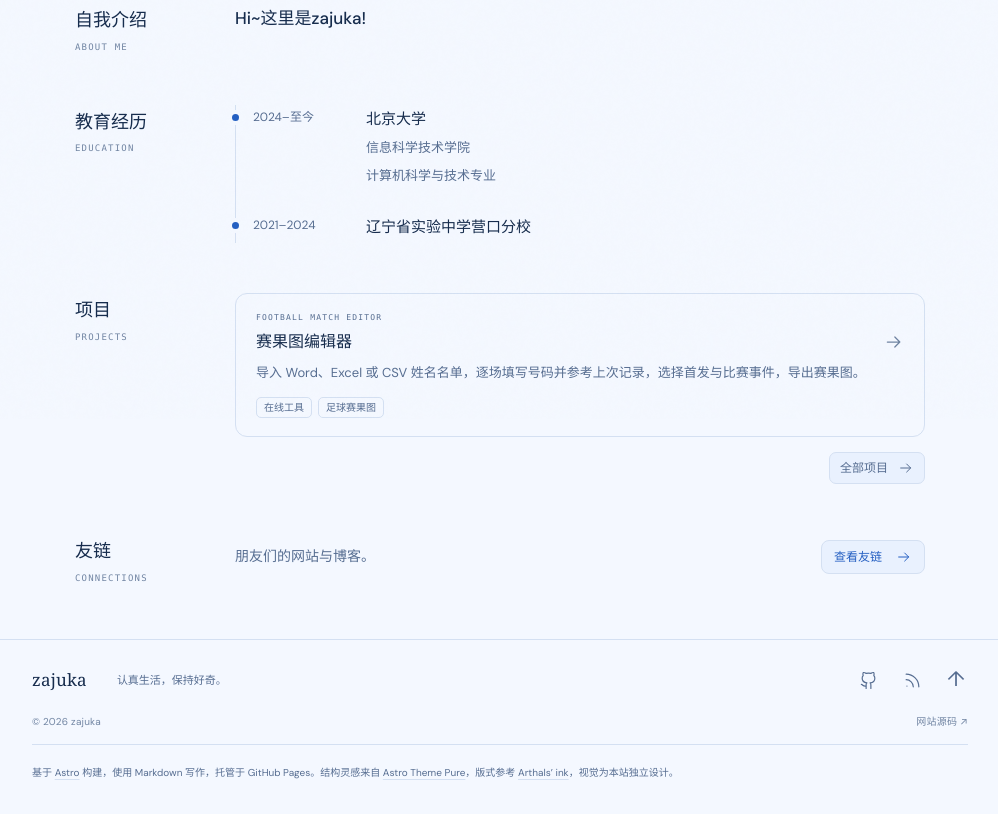
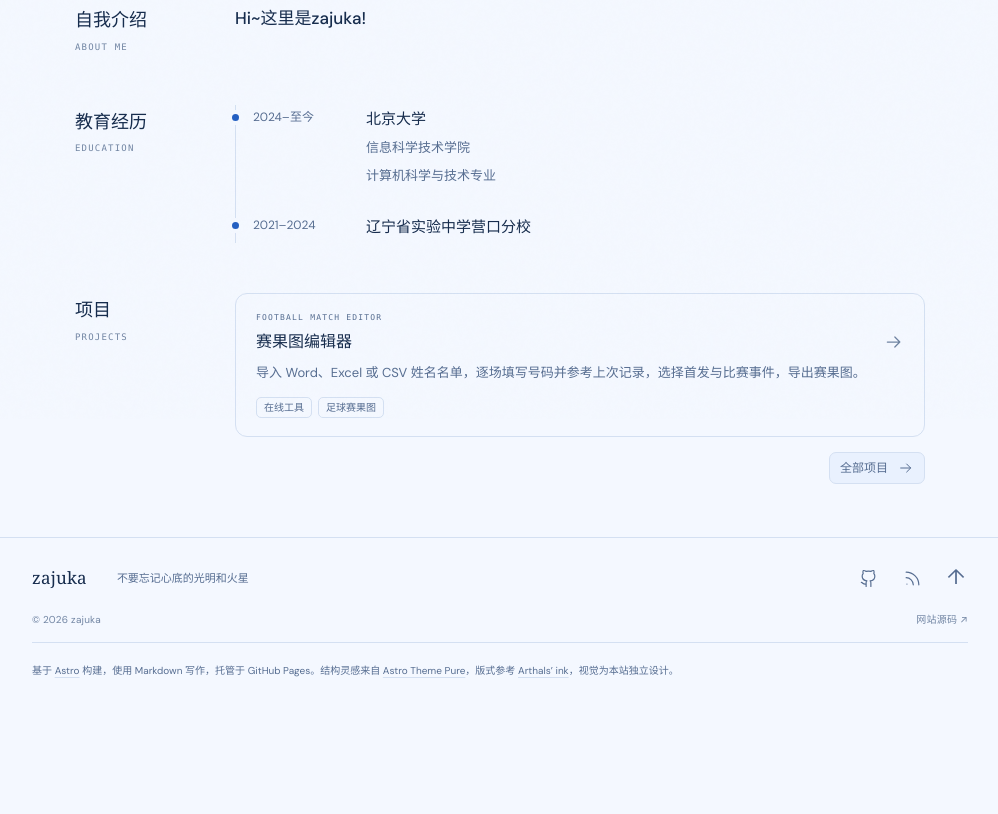
Before and after one commit to zajuak/zajuak.github.io, an Astro site: page / in a window 1280 px wide. Shown: the part 381-1195 px from the top of the page, without its empty margins (140-1138 px from the left). After the commit the page ends 1093 px from the top, so only its background shows below. Built offline with nearby package versions, Linux system fonts and the light colour scheme; Astro itself is replaced by a stand-in of ours.

Commit message:
content: remove homepage friends section and update footer motto

```diff
--- a/src/layouts/Base.astro
+++ b/src/layouts/Base.astro
@@ -33,7 +33,7 @@ const nav = [{label:'首页',key:'home',href:''},{label:'手记',key:'notes',hre
       <div class="header-actions"><button class="search-trigger" data-open-search aria-label="搜索文章"><Icon name="search" size={18}/><span>搜索</span><kbd>⌘ K</kbd></button><span class="action-divider"></span><button id="theme-toggle" class="icon-button" aria-label="切换深色模式"><span class="theme-moon"><Icon name="moon" size={19}/></span><span class="theme-sun"><Icon name="sun" size={19}/></span></button><button id="menu-toggle" class="icon-button mobile-only" aria-label="打开导航" aria-controls="mobile-nav" aria-expanded="false"><Icon name="menu"/></button></div>
     </div><nav id="mobile-nav" aria-label="移动导航" hidden>{nav.map(item=><a href={url(item.href)} aria-current={active===item.key?'page':undefined}>{item.label}<Icon name="arrow" size={16}/></a>)}</nav></header>
     <main id="main"><slot/></main>
-    <footer class="site-footer container"><div class="footer-top"><a class="footer-signature" href={url()}>{site.name}</a><p>认真生活，保持好奇。</p><div class="footer-links"><a href={site.github} target="_blank" rel="noopener noreferrer" aria-label="访问 GitHub"><Icon name="github" size={19}/></a><a href={url('rss.xml')} aria-label="订阅 RSS"><Icon name="rss" size={19}/></a><a href="#top" id="back-top" aria-label="返回顶部">↑</a></div></div><div class="footer-bottom"><span>© 2026 {site.name}</span><a href={site.source} target="_blank" rel="noopener noreferrer">网站源码 <span aria-hidden="true">↗</span></a></div><p class="site-credit"><small>基于 <a href="https://astro.build" target="_blank" rel="noopener noreferrer">Astro</a> 构建，使用 Markdown 写作，托管于 GitHub Pages。结构灵感来自 <a href="https://github.com/cworld1/astro-theme-pure" target="_blank" rel="noopener noreferrer">Astro Theme Pure</a>，版式参考 <a href="https://arthals.ink/" target="_blank" rel="noopener noreferrer">Arthals’ ink</a>，视觉为本站独立设计。</small></p></footer>
+    <footer class="site-footer container"><div class="footer-top"><a class="footer-signature" href={url()}>{site.name}</a><p>不要忘记心底的光明和火星</p><div class="footer-links"><a href={site.github} target="_blank" rel="noopener noreferrer" aria-label="访问 GitHub"><Icon name="github" size={19}/></a><a href={url('rss.xml')} aria-label="订阅 RSS"><Icon name="rss" size={19}/></a><a href="#top" id="back-top" aria-label="返回顶部">↑</a></div></div><div class="footer-bottom"><span>© 2026 {site.name}</span><a href={site.source} target="_blank" rel="noopener noreferrer">网站源码 <span aria-hidden="true">↗</span></a></div><p class="site-credit"><small>基于 <a href="https://astro.build" target="_blank" rel="noopener noreferrer">Astro</a> 构建，使用 Markdown 写作，托管于 GitHub Pages。结构灵感来自 <a href="https://github.com/cworld1/astro-theme-pure" target="_blank" rel="noopener noreferrer">Astro Theme Pure</a>，版式参考 <a href="https://arthals.ink/" target="_blank" rel="noopener noreferrer">Arthals’ ink</a>，视觉为本站独立设计。</small></p></footer>
     <dialog id="search-dialog" aria-labelledby="search-heading"><div class="search-dialog-top"><Icon name="search"/><label class="sr-only" for="search-input" id="search-heading">搜索手记</label><input type="search" id="search-input" placeholder="搜索标题、标签或正文…" autocomplete="off"/><button id="close-search" class="search-escape" aria-label="关闭搜索">ESC</button></div><div class="search-status" id="search-status" aria-live="polite">从一个关键词开始探索</div><div id="search-results"></div><div class="search-dialog-footer"><span>搜索数字手记</span><span><kbd>esc</kbd> 关闭</span></div></dialog>
     <script id="search-data" type="application/json" set:html={JSON.stringify(searchItems).replaceAll('<','\\u003c')}/>
     <script>
--- a/src/pages/index.astro
+++ b/src/pages/index.astro
@@ -20,10 +20,6 @@ import { projects, site, url } from '../data/site';
         <header class="section-rail"><h2 id="projects-title">项目</h2><p>PROJECTS</p></header>
         <div class="section-body"><div class="home-project-list">{projects.map(project=><ProjectCard project={project}/>)}</div><div class="section-tail"><a class="small-link" href={url('projects/')}>全部项目 <Icon name="arrow" size={16}/></a></div></div>
       </section>
-      <section class="profile-section home-friends" aria-labelledby="friends-title">
-        <header class="section-rail"><h2 id="friends-title">友链</h2><p>CONNECTIONS</p></header>
-        <div class="section-body friends-inline"><p>朋友们的网站与博客。</p><a href={url('links/')} class="button button-outline">查看友链 <Icon name="arrow" size={16}/></a></div>
-      </section>
     </div>
   </div>
 </Base>
```
